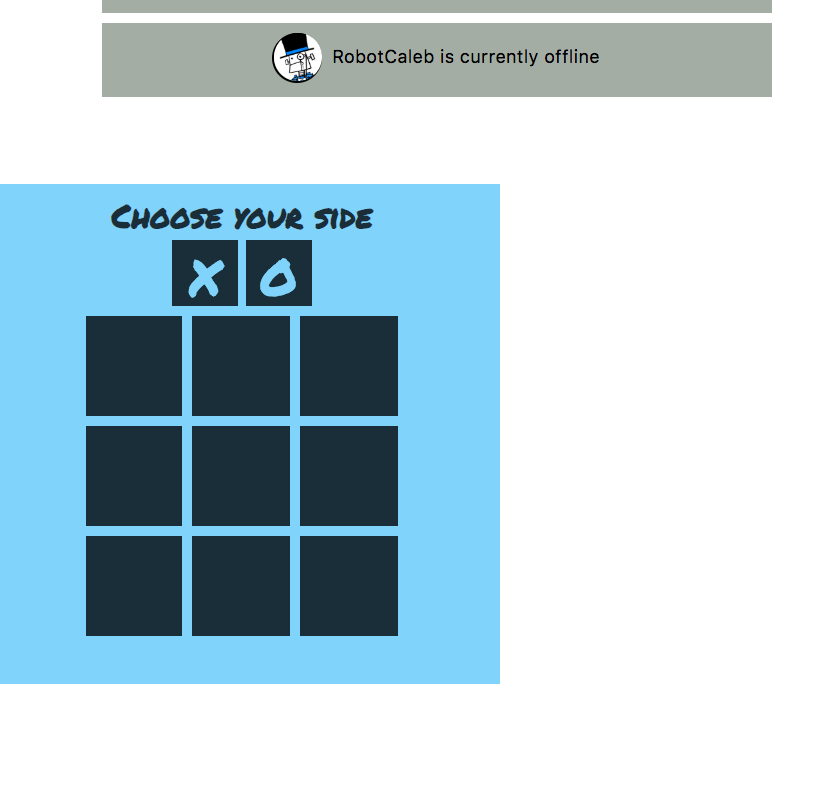
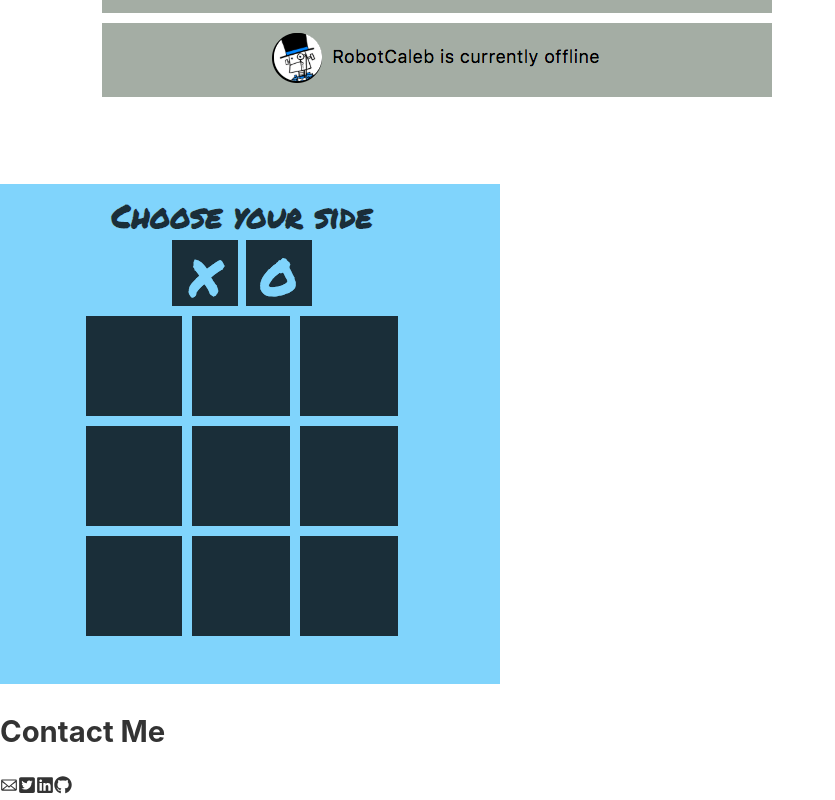
Before and after one commit to jenkens-dev/jw-gatsby-portfolio, a Gatsby site: page / in a window 1280 px wide. Shown: the part 3139-3939 px from the top of the page, without its empty margins (0-835 px from the left). Before the commit the page ends 3855 px from the top, so only its background shows below. Built offline with nearby package versions, Linux system fonts and the light colour scheme; Gatsby itself is replaced by a stand-in of ours.

Commit message:
created basic contact section

```diff
--- /dev/null
+++ b/src/components/contactPage.js
@@ -0,0 +1,17 @@
+import React from "react"
+import { FaTwitterSquare } from "react-icons/fa"
+import { FaLinkedin } from "react-icons/fa"
+import { GoMail } from "react-icons/go"
+import { FaGithub } from "react-icons/fa"
+
+const Contact = () => (
+  <div>
+    <h2>Contact Me</h2>
+    <GoMail />
+    <FaTwitterSquare />
+    <FaLinkedin />
+    <FaGithub />
+  </div>
+)
+
+export default Contact
--- a/src/pages/index.js
+++ b/src/pages/index.js
@@ -3,6 +3,7 @@ import { Link } from "gatsby"
 import Projects from "../components/projects"
 import NavBar from "../components/navBar"
 import AboutMe from "../components/aboutMe"
+import Contact from "../components/contactPage"
 import Layout from "../components/layout"
 import Image from "../components/image"
 import SEO from "../components/seo"
@@ -24,6 +25,7 @@ const IndexPage = () => (
     <p>Self-taught front end developer</p>
     <AboutMe />
     <Projects />
+    <Contact />
   </div>
 )
 
```
